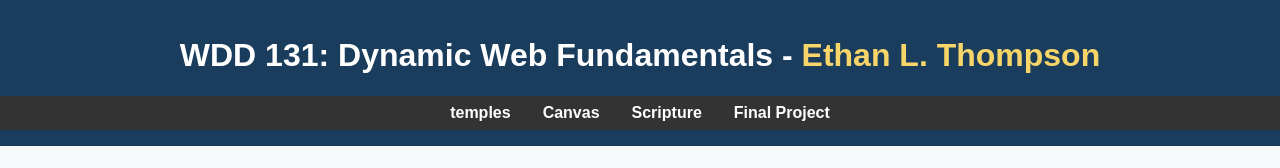
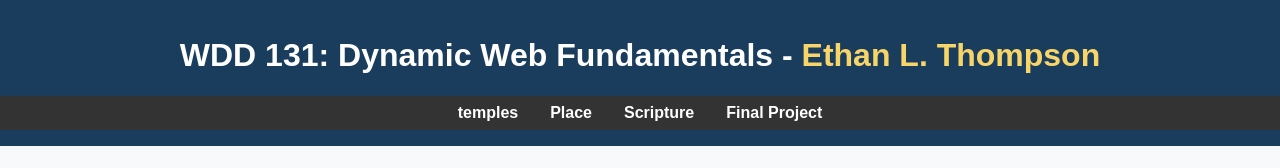
Before and after one commit to ethantho-hub/wdd131, a plain HTML site: page index.html in a window 1280 px wide. Shown: the top 168 px of the page. Drawn offline with Linux system fonts and the light colour scheme.

Commit message:
Update index.html

```diff
--- a/index.html
+++ b/index.html
@@ -11,7 +11,7 @@
     <h1>WDD 131: Dynamic Web Fundamentals - <span>Ethan L. Thompson</span></h1>
     <nav>
       <a href="temples.html">temples</a>
-      <a href="#">Canvas</a>
+      <a href="place.html">Place</a>
       <a href="#">Scripture</a>
       <a href="#">Final Project</a>
     </nav>
```
